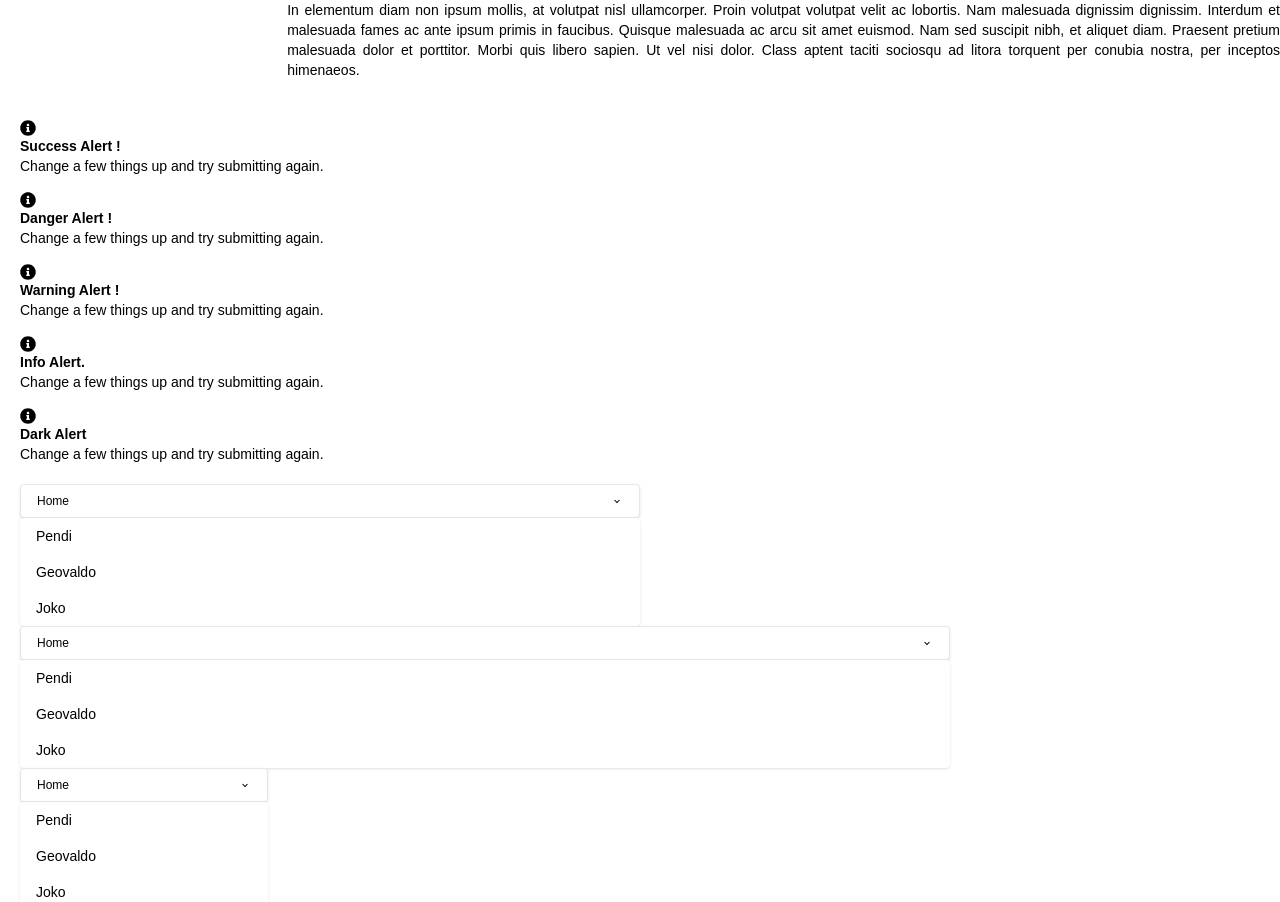
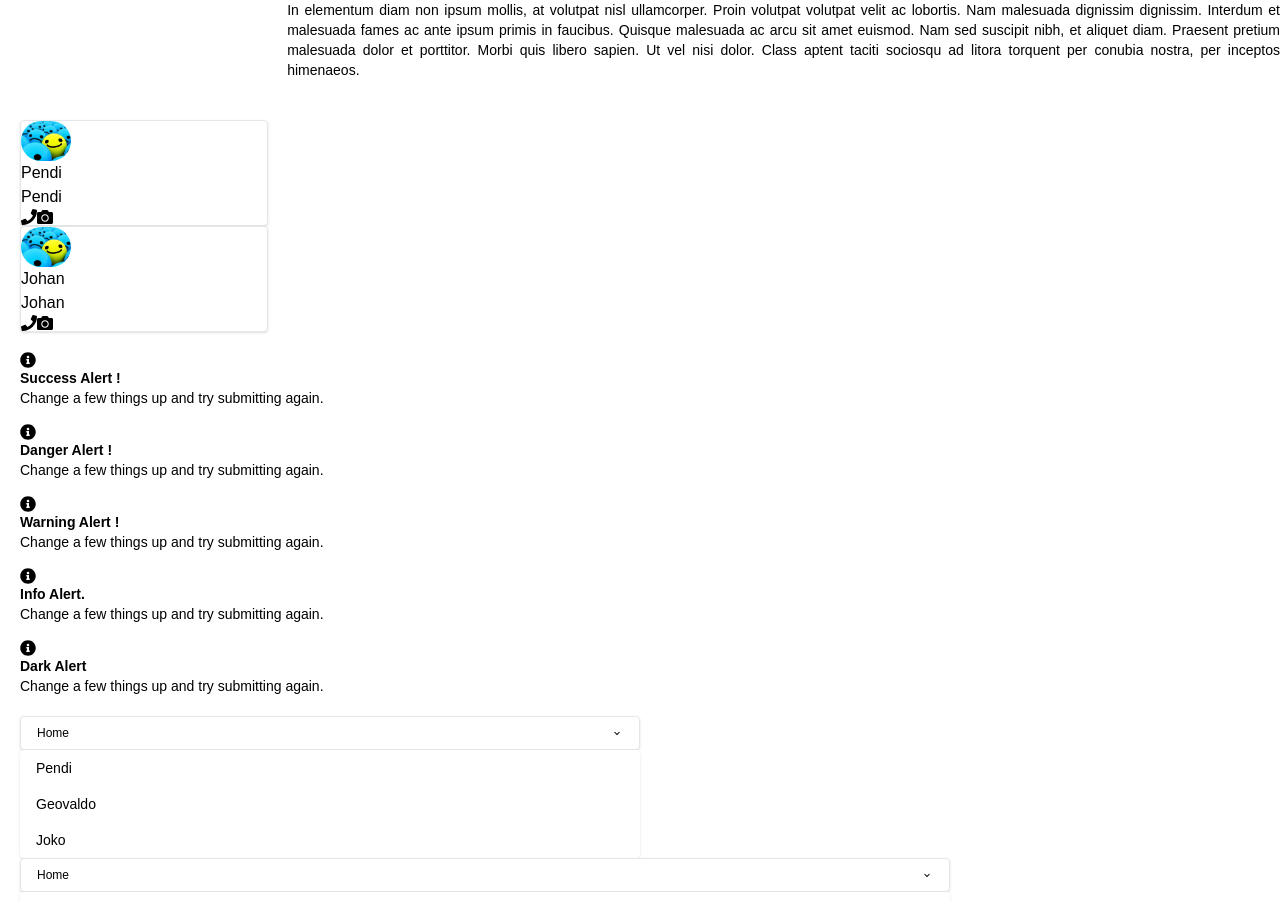
Before and after one commit to shirleen-sho/pmb-final-project-elearning, a Next.js app in the folder elearning-msib/: page / in a window 1280 px wide. Shown: the part 820-1722 px from the top of the page. Built offline with nearby package versions, Linux system fonts and the light colour scheme.

Commit message:
Pendi - card

```diff
--- /dev/null
+++ b/elearning-msib/Components/Card/index.jsx
@@ -0,0 +1,26 @@
+import Link from "next/link";
+import React from "react";
+import Image from "next/image";
+import { FaCamera, FaPhone } from "react-icons/fa";
+
+export default function Card({users , link}) {
+  return (
+    <>
+    {users.map((value) => (
+      <div key={value.name} className="bg-white shadow border w-1/5 h-1/5 rounded flex flex-col">
+        <Image src={value.image} width={50} height={50} alt={value.desc} className="rounded-full"/>
+        <div>{value.name}</div>
+        <div>{value.name}</div>
+        <div className="flex justify-evenly">
+            <Link href={value.link} legacyBehavior>
+                <a><FaPhone/></a>
+            </Link>
+            <Link href={value.link} legacyBehavior>
+                <a><FaCamera/></a>
+            </Link>
+        </div>
+      </div>
+    ))}
+    </>
+  );
+}
--- a/elearning-msib/pages/index.js
+++ b/elearning-msib/pages/index.js
@@ -6,12 +6,19 @@ import Selects from "../Components/Selects";
 import TextArea from "../Components/TextArea";
 import { FaSearch } from "react-icons/fa";
 import Search from "../Components/Search";
+import Card from "../Components/Card";
+import { use } from "react";
 
 export default function Home() {
   const list =[
     {name: "pendi"},
     {name : "geovaldo"},
     {name : "Joko"}
+  ]
+
+  const users = [
+    {name: "Pendi" , image: "/images/profile.jpg" , desc:"vercel" ,link :"/data_master/kalender_akademik"},
+    {name: "Johan" , image: "/images/profile.jpg", desc: "Logo",link:"/data_master/kalender_akademik"}
   ]
 
   const show = () => alert("Hellow")
@@ -48,6 +55,9 @@ export default function Home() {
           </p>
         </div>
       </Layout>
+      <div className="m-5">
+        <Card users={users} link= "/data_master/kalender_akademik"/>
+      </div>
       <div className="m-5">
         <Notifikasi type="Success"/>
         <Notifikasi type="Danger"/>
```
